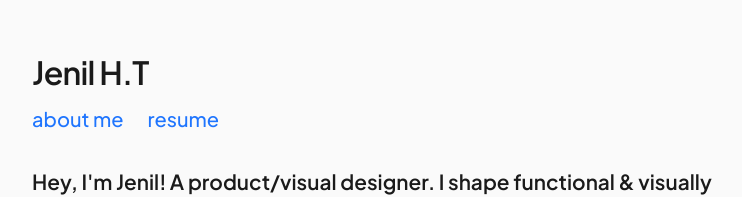
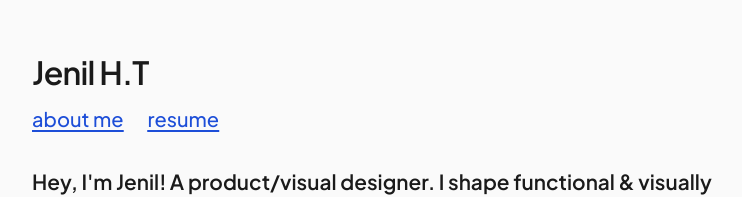
Before and after one commit to jenilthumar/jenil, a Next.js app: page / in a window 1280 px wide. Shown: the top 197 px of the page, without its empty margins (256-998 px from the left). Built offline with nearby package versions, Linux system fonts and the light colour scheme.

Commit message:
links styling

```diff
--- a/app/page.js
+++ b/app/page.js
@@ -82,12 +82,12 @@ export default function Home() {
         </motion.h2>
 
         <motion.div
-          className="mt-[0.5rem] text-[1.25rem] font-[440] text-[#1F75FE]"
+          className="mt-[0.5rem] text-[1.25rem] font-[440] text-[#1d4ed8] underline underline-offset-[0.2rem] decoration-[#1d4ed8] decoration-[0.1rem]"
           variants={fadeInUp}
         >
           <Link href="/aboutme">
             <motion.span
-              whileHover={{ color: "#3B00DB", underlinePosition: "under", underlineThickness: "0.1rem" }}
+              whileHover={{ color: "#1842b5" }}
               transition={{ duration: 0.2 }}
             >
               about me
@@ -98,7 +98,7 @@ export default function Home() {
             className="ms-[1.5rem]"
           >
             <motion.span
-              whileHover={{ color: "#3B00DB", underlinePosition: "under", underlineThickness: "0.1rem" }}
+              whileHover={{ color: "#1842b5" }}
               transition={{ duration: 0.2 }}
             >
               resume
```
